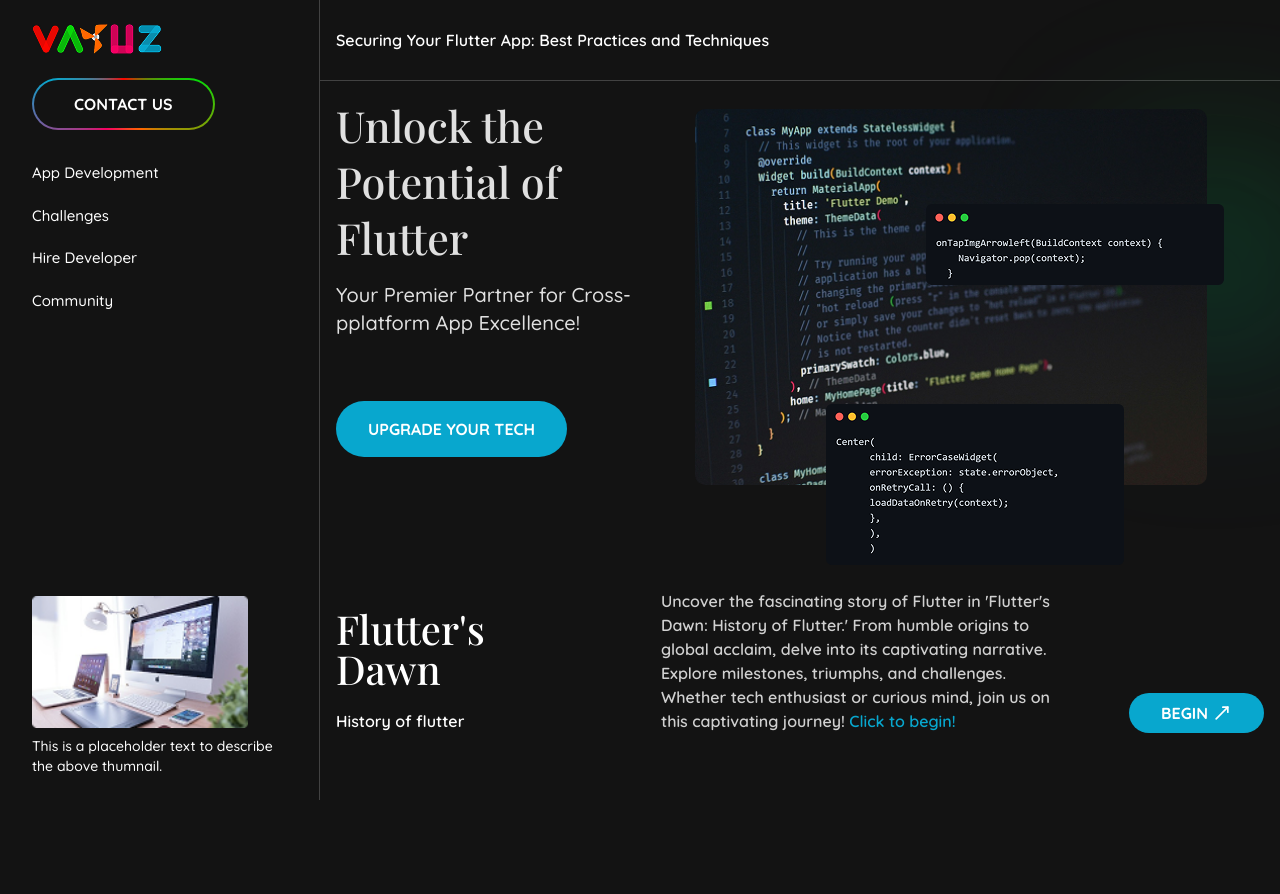
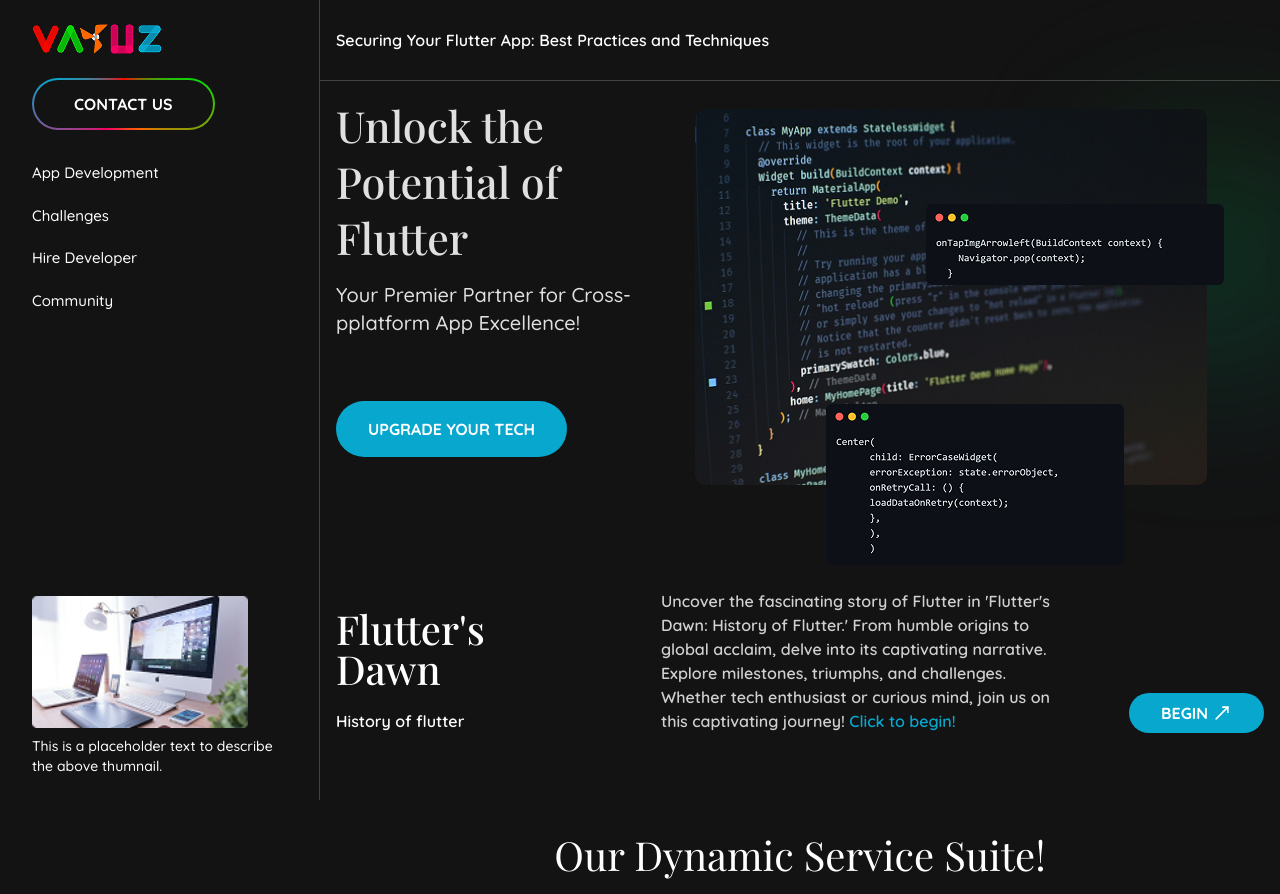
Before and after one commit to thesevenn/vayuz-task, a React (Vite) app: page / in a window 1280 px wide. Shown: the top 894 px of the page. Built offline with nearby package versions, Linux system fonts and the light colour scheme; a web font is replaced by a local one.

Commit message:
feat: update app.tsx with to add new offernings components

```diff
--- a/src/App.tsx
+++ b/src/App.tsx
@@ -3,6 +3,7 @@ import Header from "./components/header";
 import Footer from "./components/footer";
 import Hero from "./components/hero";
 import Description from "./components/description";
+import Offerings from "./components/offerings";
 
 function App() {
 	return (
@@ -14,6 +15,7 @@ function App() {
 					<div className="min-h-screen p-4 space-y-23">
 						<Hero />
 						<Description />
+						<Offerings />
 					</div>
 					<Footer />
 				</div>
```
